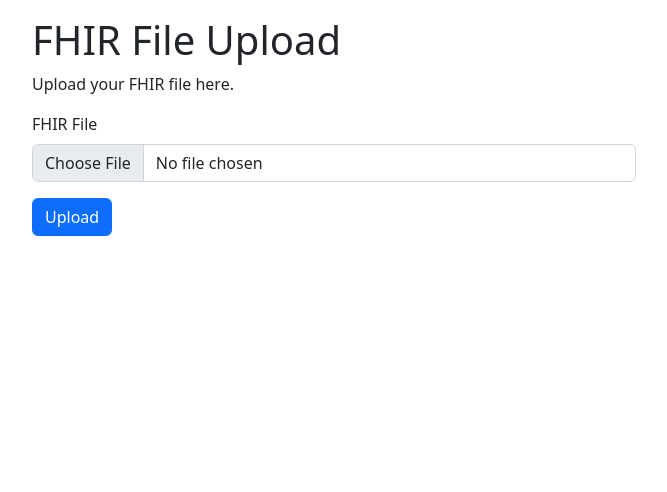
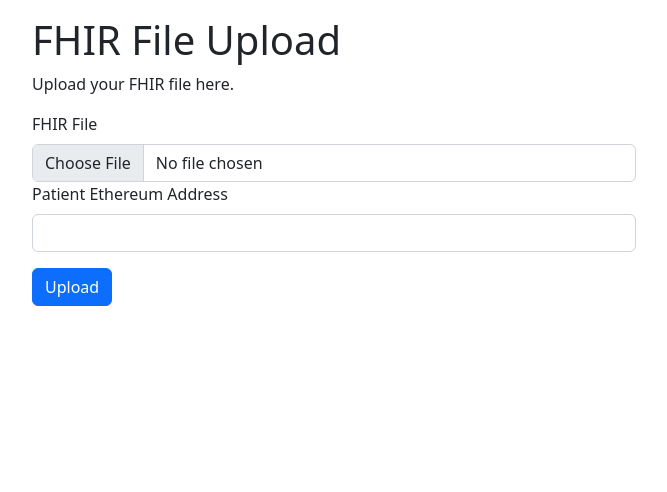
Before and after one commit to eltonninja/F23_HealthChain, a Django app: page /fhir_upload/ in a window 1280 px wide. Shown: the part 73-565 px from the top of the page, without its empty margins (306-973 px from the left). Run offline with Django 4.2, Linux system fonts and the light colour scheme.

Commit message:
Added eutherium address

```diff
--- a/UI/templates/FHIR_upload.html
+++ b/UI/templates/FHIR_upload.html
@@ -12,6 +12,10 @@
                 <div class="mb-3">
                     <label for="fhir_file" class="form-label">FHIR File</label>
                     <input class="form-control" type="file" id="fhir_file" name="fhir_file">
+
+                    <!--Get patient eutherium address-->
+                    <label for="patient_eth_address" class="form-label">Patient Ethereum Address</label>
+                    <input class="form-control" type="text" id="patient_eth_address" name="patient_eth_address">
                 </div>
                 <button type="submit" class="btn btn-primary">Upload</button>
             </form>
```
